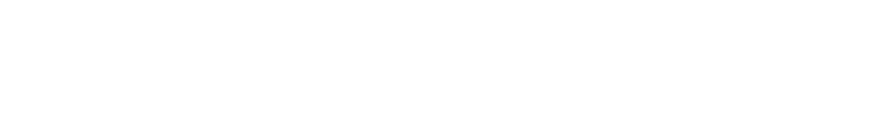
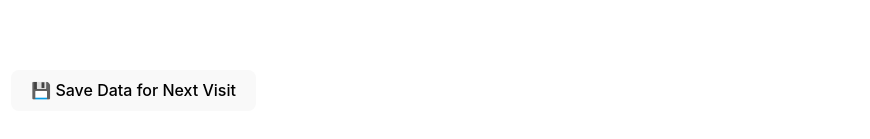
Before and after one commit to nidnogg/expensio-meter, a React (Vite) app: page / in a window 1280 px wide. Shown: the part 625-764 px from the top of the page, without its empty margins (53-923 px from the left). Built offline with nearby package versions, Linux system fonts and the light colour scheme; no server answers; a web font is replaced by a local one.

Commit message:
Added cache data

```diff
--- a/src/App.css
+++ b/src/App.css
@@ -47,6 +47,12 @@ button:hover {
 button:focus,
 button:focus-visible {
   outline: 4px auto -webkit-focus-ring-color;
+}
+
+.save-data-btn {
+  position: fixed;
+  bottom: 4em;
+  left: 4em;
 }
 
 @media (prefers-color-scheme: light) {
--- a/src/App.tsx
+++ b/src/App.tsx
@@ -1,6 +1,6 @@
 import { useEffect, useState } from 'react'
 // import mockCurrencyData from './temp/mock_currency_data.json'
-import { CurrencyJson, CurrencyData } from './interfaces'
+import { CurrencyJson, CurrencyData, CachePayload } from './interfaces'
 import { countryCurrencyCodes, countryNamesCountryCodes, countryCodesCountryNames, API_URL } from './consts'
 import toast, { Toaster } from 'react-hot-toast';
 import { useAutoAnimate } from '@formkit/auto-animate/react'
@@ -18,6 +18,9 @@ function App() {
   const [currencyJson, setCurrencyJson] = useState<CurrencyJson>({} as CurrencyJson)
   const [currencyData, setCurrencyData] = useState<CurrencyData>({} as CurrencyData)
   const [hintToastShown, setHintToastShown] = useState<boolean>(false)
+  const [hasCache, setHasCache] = useState<boolean>(false)
+  const [cacheText, setCacheText] = useState<string>("💾 Save Data for Next Visit")
+
   const [parent] = useAutoAnimate({
     // Animation duration in milliseconds (default: 250)
     duration: 188,
@@ -72,9 +75,7 @@ function App() {
 
   const checkForEqualOrCrescentValues = async () => {
     if (localStorage.getItem('expensio_ignore_hint') !== 'true' && checkSorted(baseSlotValues) && !hintToastShown ) {
-      console.log('hintToastShown before', hintToastShown);
       setHintToastShown(true)
-      console.log('hintToastShown after', hintToastShown);
       toast((t) => (
         <span>
           🔍 <b>Hint:</b> try setting increasing values from left to right. <br /> <br />
@@ -93,6 +94,90 @@ function App() {
     }
   }
 
+  const checkCachedData = () => {
+    const cacheString = localStorage.getItem('expensio_meter_cache')
+    if (cacheString !== null) {
+      setHasCache(true)
+      const cache = JSON.parse(cacheString)
+      const {country, values} = cache as CachePayload
+      let toastMessage = "Successfully loaded "
+      if (country.length > 0) {
+        setSelectedCountry(country)
+        toastMessage = toastMessage.concat("country ")
+      } else {
+        toastMessage = "No previous data found"
+        return 0
+      }
+      if (values.length > 0) {
+        setBaseSlotValues(values)
+        toastMessage = toastMessage.concat("and currency ")
+      }
+      toastMessage = toastMessage.concat("data from cache.")
+      console.log(toastMessage)
+      toast.success(toastMessage,
+        {
+          style: {
+            // borderRadius: '10px',
+            // background: '#333',
+            // color: '#fff',
+          },
+        }
+      )
+    }
+  }
+  const saveDataForNextVisit = () => {
+    const cachePayload: CachePayload = {"country": "", "values": []}
+    if (selectedCountry) {
+      cachePayload.country = selectedCountry
+    }
+
+    if (baseSlotValues) {
+      cachePayload.values = baseSlotValues
+    }
+    console.log("storingCache", cachePayload)
+    if (cachePayload.country === "") {
+      toast.error('Please try selecting a country and adding data before',
+        {
+          style: {
+            borderRadius: '10px',
+            background: '#333',
+            color: '#fff',
+          },
+        }
+      )
+      return 0
+    }
+    localStorage.setItem('expensio_meter_cache', JSON.stringify(cachePayload))
+    toast.success('Saved to cache successfully',
+      {
+        style: {
+          // borderRadius: '10px',
+          // background: '#333',
+          // color: '#fff',
+        },
+      }
+    )
+  }
+
+  const clearCacheData = () => {
+    try {
+      localStorage.removeItem('expensio_meter_cache')
+      setHasCache(false)
+      hasCache ? setCacheText("♻️ Clear Saved Data") : setCacheText("💾 Save Data for Next Visit")
+      toast.success("Sucessfully cleared data cache",
+        {
+          style: {
+            // borderRadius: '10px',
+            // background: '#333',
+            // color: '#fff',
+          },
+        }
+      )
+    } catch (err) {
+      toast.error(`Failed to delete cached data. Check console for details`)
+      console.log(err)
+    }
+  }
   useEffect(() => {
     async function fetchData() {
       try {
@@ -111,6 +196,16 @@ function App() {
     setCurrencyData(currencyJson?.data)
   }, [currencyJson])
 
+  useEffect(() => {
+    console.log("Checking cached data...")
+    checkCachedData()
+  }, [])
+
+  useEffect(() => {
+    hasCache ? setCacheText("♻️ Clear Saved Data") : setCacheText("💾 Save Data for Next Visit")
+  }, [hasCache]);
+
+
   return (
     <>
       <div ref={parent}>
@@ -121,12 +216,12 @@ function App() {
         {selectedCountry && (
           <button onClick={() => resetAppState()}>Select another home country</button>
         )}
-        {selectedCountry && (
+        { (selectedCountry && currencyData) && (
           <p ref={parent}>
             Country: {countryCodesCountryNames[selectedCountry]}  | Currency Code: {currencyData[countryCurrencyCodes[selectedCountry]].code}
           </p>
         )}
-        {selectedCountry && (
+        {(selectedCountry && currencyData) && (
           <div ref={parent}>
             <Meter key={`meter-component`} baseSlotValues={baseSlotValues} handleSlotChange={handleSlotChange} />
             {
@@ -136,7 +231,6 @@ function App() {
                     <p>
                       Country: {countryCodesCountryNames[country]} | Currency: {currencyData[countryCurrencyCodes[country]]?.code}
                     </p>
-                    <button onClick={() => handleCountryRemoval(country)}>Remove</button>
                     <MeterCompare
                       key={`meter_compare_component_${country}`}
                       baseSlotValuesToCompare={baseSlotValues}
@@ -145,6 +239,8 @@ function App() {
                       currencyCodeToCompare={currencyData[countryCurrencyCodes[country]].code}
                       currencyRateToCompare={currencyData[countryCurrencyCodes[country]].value}
                     />
+                    <br />
+                    <button onClick={() => handleCountryRemoval(country)}>Remove</button>
                   </div>
                 )
               })
@@ -185,6 +281,7 @@ function App() {
           </div>
         )}
       </div>
+      <button className="save-data-btn" onClick={() => {hasCache ? clearCacheData() : saveDataForNextVisit()}}>{cacheText}</button>
       <Toaster />
     </>
   )
--- a/src/interfaces.tsx
+++ b/src/interfaces.tsx
@@ -26,6 +26,11 @@ export interface CurrencyJson {
   data: CurrencyData;
 }
 
+export interface CachePayload {
+  country: string;
+  values: number[];
+}
+
 
 export interface MeterProps {
   baseSlotValues: number[];
```
